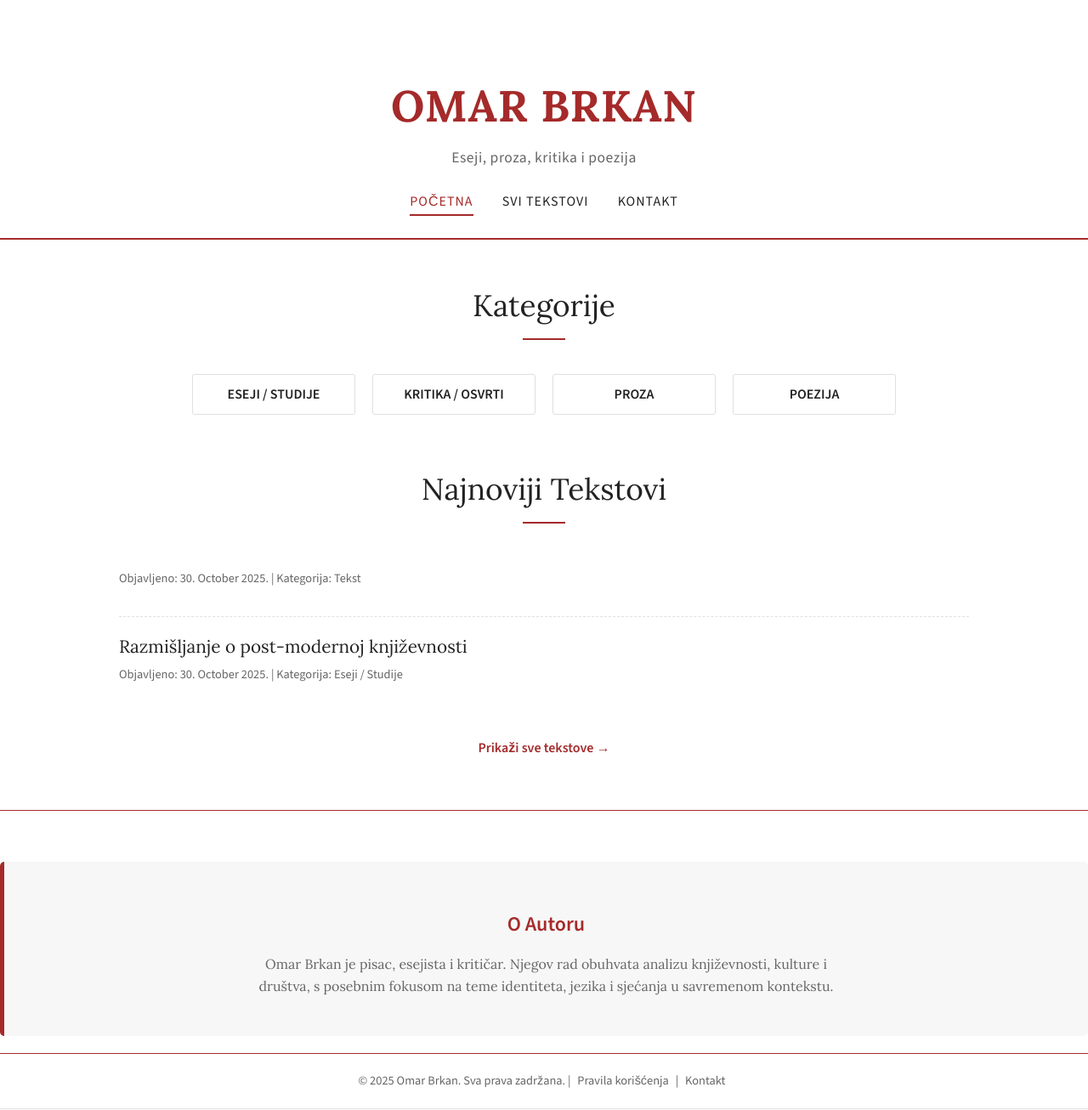
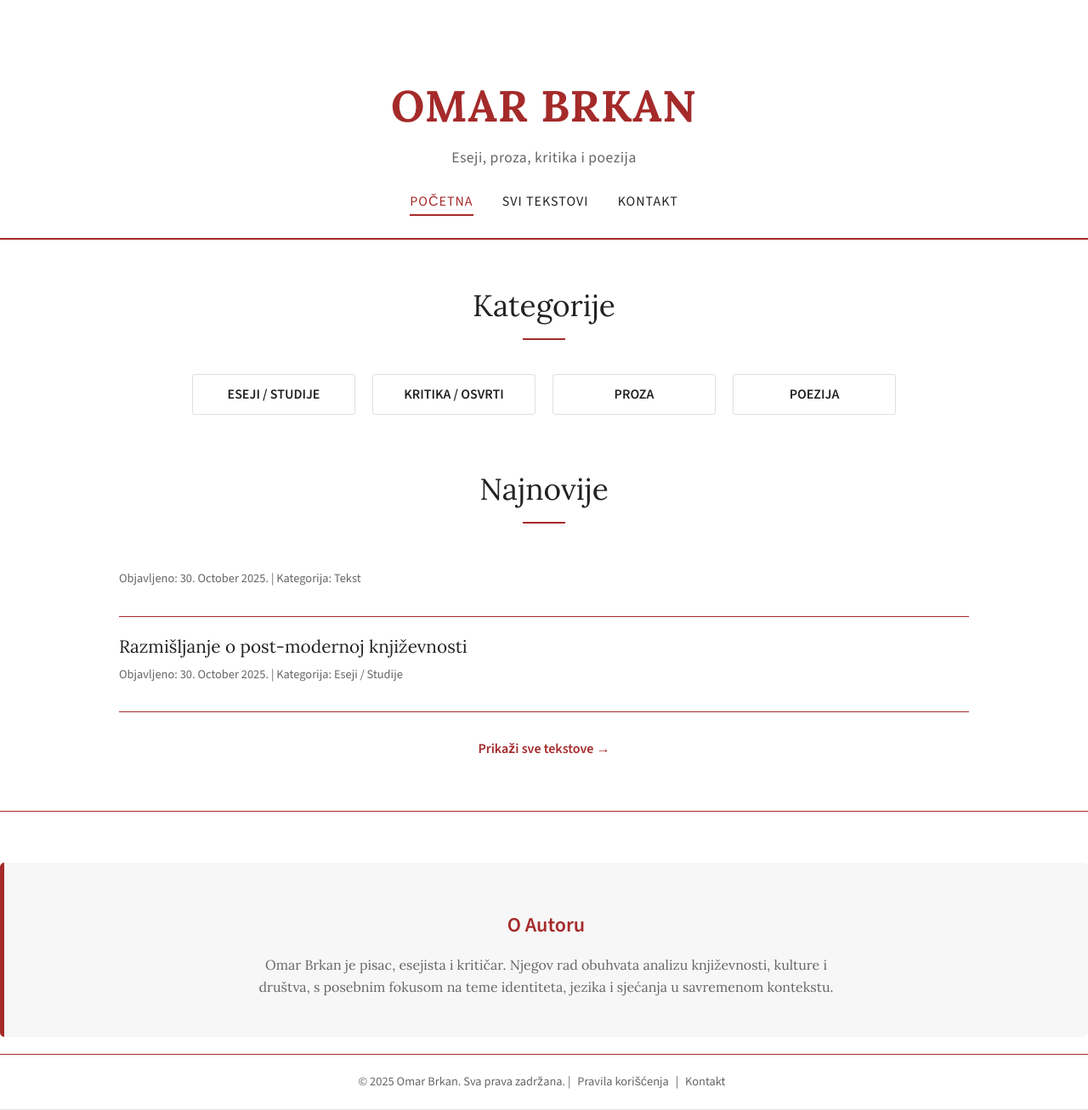
Before and after one commit to omarbrkan/omarbrkan.github.io, a Jekyll site: the page built from index.html, in a window 1280 px wide. Shown: the whole page at 85% size. Built offline with Jekyll 4.4.1, drawn with Linux system fonts in a browser that asks for light colours.

Commit message:
Update index.html

```diff
--- a/index.html
+++ b/index.html
@@ -22,12 +22,12 @@
 
 </div>
 
-<h2 class="section-title">Najnoviji Tekstovi</h2>
+<h2 class="section-title">Najnovije</h2>
 
 <ul class="text-list">
 
     {% for post in site.posts limit: 5 %}
-    <li>
+    <li style="border-bottom: 1px solid var(--accent-border-color);">
         <a href="{{ post.url | relative_url }}">{{ post.title }}</a>
         <p class="text-meta">
             Objavljeno: {{ post.date | date: "%d. %B %Y." }} | Kategorija: {{ post.category | default: "Tekst" }}
@@ -37,23 +37,23 @@
 
     {% if site.posts.size == 0 %}
 
-    <li>
+    <li style="border-bottom: 1px solid var(--accent-border-color);">
         <a href="#">(Primjer) Refleksija o Savremenom Jeziku i Globalizaciji</a>
         <p class="text-meta">Objavljeno: 28. Oktobar 2025. | Kategorija: Eseji / Studije</p>
     </li>
-    <li>
+    <li style="border-bottom: 1px solid var(--accent-border-color);">
         <a href="#">(Primjer) Kritika Filma 'Vreme Zla': Pogled na Jugoslovenski Art</a>
         <p class="text-meta">Objavljeno: 20. Oktobar 2025. | Kategorija: Kritika / Osvrti</p>
     </li>
-    <li>
+    <li style="border-bottom: 1px solid var(--accent-border-color);">
         <a href="#">(Primjer) Priča iz Mostara: Sjene Starog Mosta</a>
         <p class="text-meta">Objavljeno: 15. Oktobar 2025. | Kategorija: Proza</p>
     </li>
-    <li>
+    <li style="border-bottom: 1px solid var(--accent-border-color);">
         <a href="#">(Primjer) Zbirka: Deset Mjesečevih Ciklusa</a>
         <p class="text-meta">Objavljeno: 10. Oktobar 2025. | Kategorija: Poezija</p>
     </li>
-    <li>
+    <li style="border-bottom: none;">
         <a href="#">(Primjer) Esej o Identitetu u Post-Tranzicijskom Društvu</a>
         <p class="text-meta">Objavljeno: 01. Oktobar 2025. | Kategorija: Eseji / Studije</p>
     </li>
```
